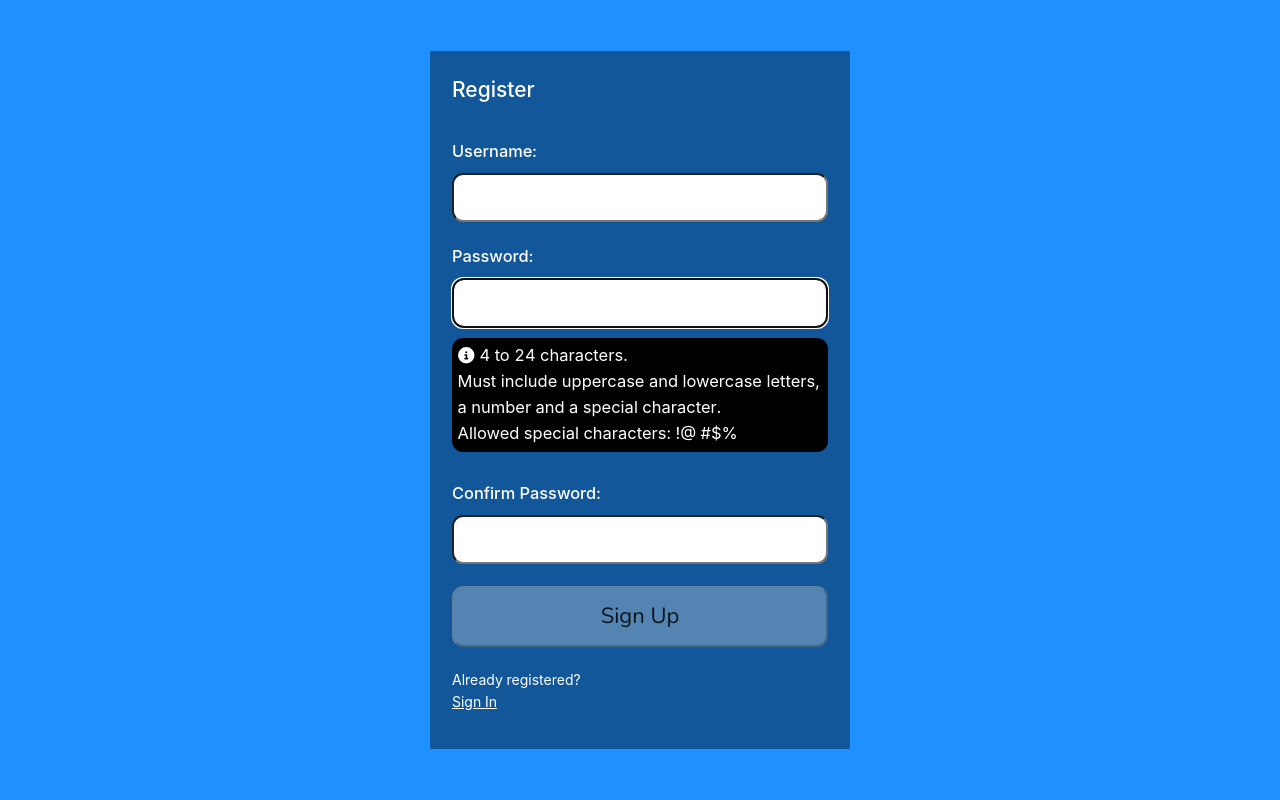
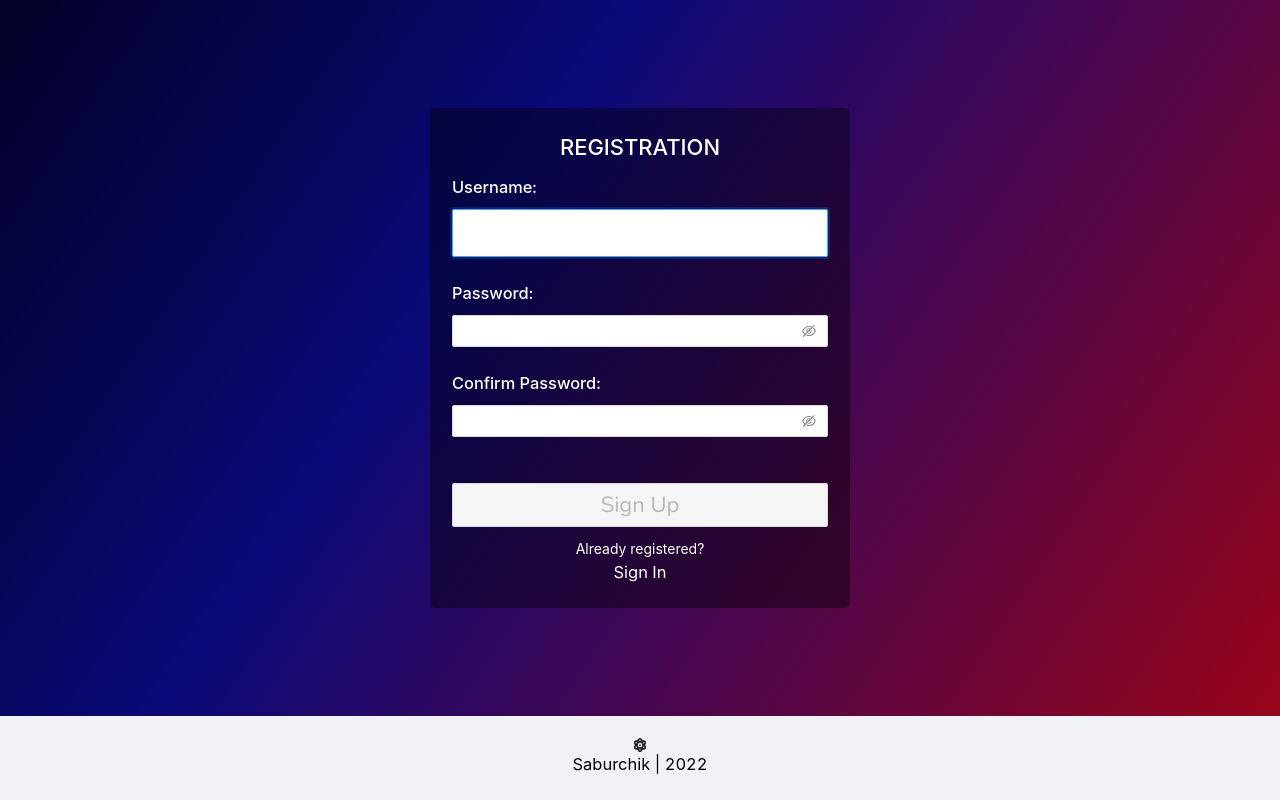
Before and after one commit to saburchik/registration-react-app, a React (Create React App) app: page / in a window 1280 px wide. Built offline with nearby package versions, Linux system fonts and the light colour scheme.

Commit message:
done with ts type for catch(err) + added ant style components for form

```diff
--- a/src/App.css
+++ b/src/App.css
@@ -1,5 +1,4 @@
 @import '~antd/dist/antd.css';
-
 @import url('https://fonts.googleapis.com/css2?family=Nunito&display=swap');
 
 * {
@@ -16,19 +15,35 @@ html {
 
 body {
 	min-height: 100vh;
-	background-color: dodgerblue;
+	background: linear-gradient(124deg, rgba(2, 0, 36, 1) 0%, rgba(5, 4, 70, 1) 14%, rgba(6, 6, 89, 1) 22%, rgba(9, 9, 121, 1) 35%, rgba(159, 4, 20, 1) 100%);
 }
 
 h1,h2,h3,h4,h5,h6 {
 	color: #fff;
 }
 
-.App {
+h1 {
+	font-size: 1rem;
+	text-align: center;
+	text-transform: uppercase;
+}
+
+p {
+	margin: 0;
+}
+
+.layout {
+	background: transparent;
+	max-width: initial;
+	min-height: 100vh;
+	padding: 0;
+}
+
+.content {
 	display: flex;
 	flex-direction: column;
 	justify-content: center;
 	align-items: center;
-	min-height: 100vh;
 	padding: 1rem 0.5rem;
 }
 
@@ -41,6 +56,7 @@ section {
 	justify-content: flex-start;
 	padding: 1rem;
 	background-color: rgba(0, 0, 0, 0.4);
+	border-radius: 0.25rem;
 }
 
 form {
@@ -58,22 +74,22 @@ a:visited {
 
 input[type="text"],
 input[type="password"],
-button,
 textarea {
 	font-family: 'Nunito', sans-serif;
 	font-size: 22px;
 	padding: 0.25rem;
-	border-radius: 0.5rem;
 }
 
 label {
 	display: flex;
 	flex-direction: column;
-	margin-top: 1rem;
+	width: fit-content;
 }
 
-button {
-	padding: 0.5rem;
+.signup {
+	font-family: 'Nunito', sans-serif;
+	font-size: 22px;
+	height: fit-content;
 	margin-top: 1rem;
 }
 
@@ -84,9 +100,9 @@ p {
 .instructions {
 	font-size: 0.75rem;
 	border-radius: 0.5rem;
-	background: #000;
+	background: #656565;
 	color: #fff;
-	padding: 0.25rem;
+	padding: 11px;
 	position: relative;
 	bottom: -10px;
 }
@@ -122,7 +138,42 @@ p {
 	margin-bottom: 0.5rem;
 }
 
+.signin {
+	margin-top: 0.5rem;
+	text-align: center;
+}
+
 .line {
 	display: inline-block;
+	font-size: 0.75rem;
+	transition: 0.3s;
+}
+
+.line a:hover {
+	color: #1890ff;
 	text-decoration: underline;
 }
+
+.footer {
+	display: flex;
+	flex-direction: column;
+	align-items: center;
+	text-align: center;
+	padding: 1rem;
+}
+
+.footer > p {
+	color: #000;
+	font-size: 0.75rem;
+	margin: 0;
+}
+
+.footer > p a {
+	color: #000;
+	transition: 0.3s;
+}
+
+.footer>p a:hover {
+	color: red;
+	text-decoration: underline;
+}
--- a/src/App.tsx
+++ b/src/App.tsx
@@ -1,11 +1,18 @@
+import { FC } from 'react'
+import { Layout } from 'antd'
+import { Content } from 'antd/lib/layout/layout'
 import './App.css'
+import FooterComp from './components/FooterComp'
 import Register from './Register'
 
-function App() {
+const App: FC = () => {
 	return (
-		<main className='App'>
-			<Register />
-		</main>
+		<Layout className='layout'>
+			<Content className='content'>
+				<Register />
+			</Content>
+			<FooterComp />
+		</Layout>
 	)
 }
 
--- a/src/Register.tsx
+++ b/src/Register.tsx
@@ -4,17 +4,20 @@ import {
 	faTimes,
 } from '@fortawesome/free-solid-svg-icons'
 import { FontAwesomeIcon } from '@fortawesome/react-fontawesome'
-import { AxiosResponse } from 'axios'
+import axios, { AxiosResponse } from 'axios'
 import { FC, FormEvent, useEffect, useRef, useState } from 'react'
-import axios from './api/axios'
+import axiosAPI from './api/axiosAPI'
+import { PWD_REGEX, USER_REGEX } from './regex'
+import { Form, Input, Button } from 'antd'
 
-const USER_REGEX: RegExp = /^[a-zA-Z][a-zA-Z0-9-_]{3,23}$/
-const PWD_REGEX: RegExp =
-	/^(?=.*[a-z])(?=.*[A-Z])(?=.*[0-9])(?=.*[!@#$%]).{8,24}$/
-const REGISTER_URL: string = '/register'
+const REGISTER_URL: string = '/registesr'
 
 const Register: FC = () => {
-	const userRef = useRef<HTMLInputElement | null>(null)
+	const [form] = Form.useForm()
+	const [loadings, setLoadings] = useState(false)
+
+	const userRef: React.MutableRefObject<HTMLInputElement | null | any> =
+		useRef(null)
 	const errRef = useRef<HTMLParagraphElement | null>(null)
 
 	const [user, setUser] = useState<string>('')
@@ -55,6 +58,7 @@ const Register: FC = () => {
 
 	const handleSubmit = async (e: FormEvent<EventTarget>) => {
 		e.preventDefault()
+		setLoadings(true)
 		const v1: boolean = USER_REGEX.test(user)
 		const v2: boolean = PWD_REGEX.test(pwd)
 
@@ -63,7 +67,7 @@ const Register: FC = () => {
 			return
 		}
 		try {
-			const response: AxiosResponse = await axios.post(
+			const response: AxiosResponse = await axiosAPI.post(
 				REGISTER_URL,
 				JSON.stringify({ user, pwd }),
 				{
@@ -74,18 +78,18 @@ const Register: FC = () => {
 			console.log(response.data)
 			console.log(response)
 			setSuccess(true)
-		} catch (err: any) {
-			console.log(err)
-
-			if (!err?.response.data) {
-				setErrMsg('No Server Response')
-			} else if (err.response?.status === 409) {
-				setErrMsg('Username Taken')
+		} catch (err: unknown) {
+			if (axios.isAxiosError(err)) {
+				if (!err.response?.data) return setErrMsg('No Server Response')
+				if (err.response?.status === 409) return setErrMsg('Username Taken')
+				errRef.current?.focus()
+				return setErrMsg('Registration Failed')
 			} else {
-				setErrMsg('Registration Failed')
+				console.log('Unexpected error: ', err)
+				return 'An unexpected error occurred'
 			}
-			errRef.current?.focus()
 		}
+		//setLoadings(false)
 	}
 
 	return (
@@ -106,9 +110,10 @@ const Register: FC = () => {
 					>
 						{errMsg}
 					</p>
-					<h1>Register</h1>
-					<form onSubmit={handleSubmit}>
-						<label>
+					<h1>Registration</h1>
+					<Form form={form} onFinish={handleSubmit}>
+						<Form.Item>
+							<label htmlFor='username'>
 								<h3>
 									Username:
 									<span className={validName ? 'valid' : 'hide'}>
@@ -118,8 +123,9 @@ const Register: FC = () => {
 										<FontAwesomeIcon icon={faTimes} />
 									</span>
 								</h3>
-							<input
-								type='text'
+							</label>
+							<Input
+								id='username'
 								ref={userRef}
 								autoComplete='off'
 								onChange={e => setUser(e.target.value)}
@@ -140,9 +146,10 @@ const Register: FC = () => {
 								Must begin with a letter. <br />
 								Letters, numbers, underscores, hyphens allowed.
 							</p>
-						</label>
+						</Form.Item>
 
-						<label>
+						<Form.Item>
+							<label htmlFor='password'>
 								<h3>
 									Password:
 									<span className={validPwd ? 'valid' : 'hide'}>
@@ -152,9 +159,9 @@ const Register: FC = () => {
 										<FontAwesomeIcon icon={faTimes} />
 									</span>
 								</h3>
-							<input
-								type='password'
-								ref={userRef}
+							</label>
+							<Input.Password
+								id='password'
 								autoComplete='off'
 								onChange={e => setPwd(e.target.value)}
 								required
@@ -178,20 +185,24 @@ const Register: FC = () => {
 								<span aria-label='dollar sign'>$</span>
 								<span aria-label='percent'>%</span>
 							</p>
-						</label>
+						</Form.Item>
 
-						<label>
+						<Form.Item>
+							<label htmlFor='confirm'>
 								<h3>
 									Confirm Password:
 									<span className={validMatch && matchPwd ? 'valid' : 'hide'}>
 										<FontAwesomeIcon icon={faCheck} />
 									</span>
-								<span className={validMatch || !matchPwd ? 'hide' : 'invalid'}>
+									<span
+										className={validMatch || !matchPwd ? 'hide' : 'invalid'}
+									>
 										<FontAwesomeIcon icon={faTimes} />
 									</span>
 								</h3>
-							<input
-								type='password'
+							</label>
+							<Input.Password
+								id='confirm'
 								onChange={e => setMatchPwd(e.target.value)}
 								required
 								aria-invalid={validMatch ? false : true}
@@ -208,15 +219,18 @@ const Register: FC = () => {
 								<FontAwesomeIcon icon={faInfoCircle} />
 								Must match the first password input field.
 							</p>
-						</label>
+						</Form.Item>
 
-						<button
+						<Button
+							className='signup'
+							type='primary'
+							loading={loadings}
 							disabled={!validName || !validPwd || !validMatch ? true : false}
 						>
 							Sign Up
-						</button>
-					</form>
-					<p>
+						</Button>
+					</Form>
+					<p className='signin'>
 						Already registered? <br />
 						<span className='line'>
 							<a href='/'>Sign In</a>
--- /dev/null
+++ b/src/components/FooterComp.tsx
@@ -0,0 +1,20 @@
+import { FC } from 'react'
+import { Footer } from 'antd/lib/layout/layout'
+import { FontAwesomeIcon } from '@fortawesome/react-fontawesome'
+import { faAtom } from '@fortawesome/free-solid-svg-icons'
+
+const FooterComp: FC = () => {
+	return (
+		<Footer className='footer'>
+			<FontAwesomeIcon icon={faAtom} />
+			<p>
+				<a href='https://github.com/saburchik' target='_blank' rel='noreferrer'>
+					Saburchik
+				</a>{' '}
+				| 2022
+			</p>
+		</Footer>
+	)
+}
+
+export default FooterComp
--- /dev/null
+++ b/src/regex.ts
@@ -0,0 +1,4 @@
+export const USER_REGEX: RegExp = /^[a-zA-Z][a-zA-Z0-9-_]{3,23}$/
+
+export const PWD_REGEX: RegExp =
+	/^(?=.*[a-z])(?=.*[A-Z])(?=.*[0-9])(?=.*[!@#$%]).{8,24}$/
```
Also changed, not shown: src/api/axiosAPI.js (renamed from src/api/axios.js). Lines whose indentation alone changed are shown as unchanged.
